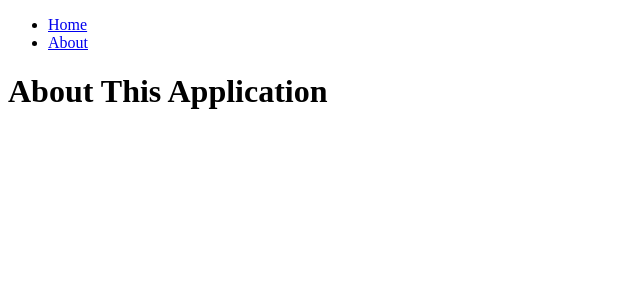
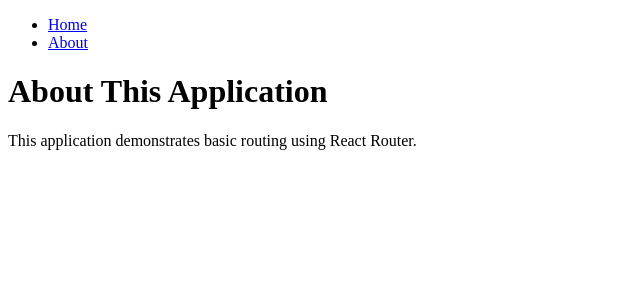
Before and after one commit to acciojob/react-router-Aravindhan-Rajendran, a React app: page /about in a window 1280 px wide. Shown: the top 300 px of the page, without its empty margins (0-640 px from the left). Built offline with nearby package versions, Linux system fonts and the light colour scheme.

Commit message:
Update About.js

```diff
--- a/src/components/About.js
+++ b/src/components/About.js
@@ -1,8 +1,12 @@
-// src/About.js
 import React from 'react';
 
 const About = () => {
-  return <h1>About This Application</h1>;
+  return (
+    <div>
+      <h1>About This Application</h1>
+      <p>This application demonstrates basic routing using React Router.</p>
+    </div>
+  );
 };
 
 export default About;
```
